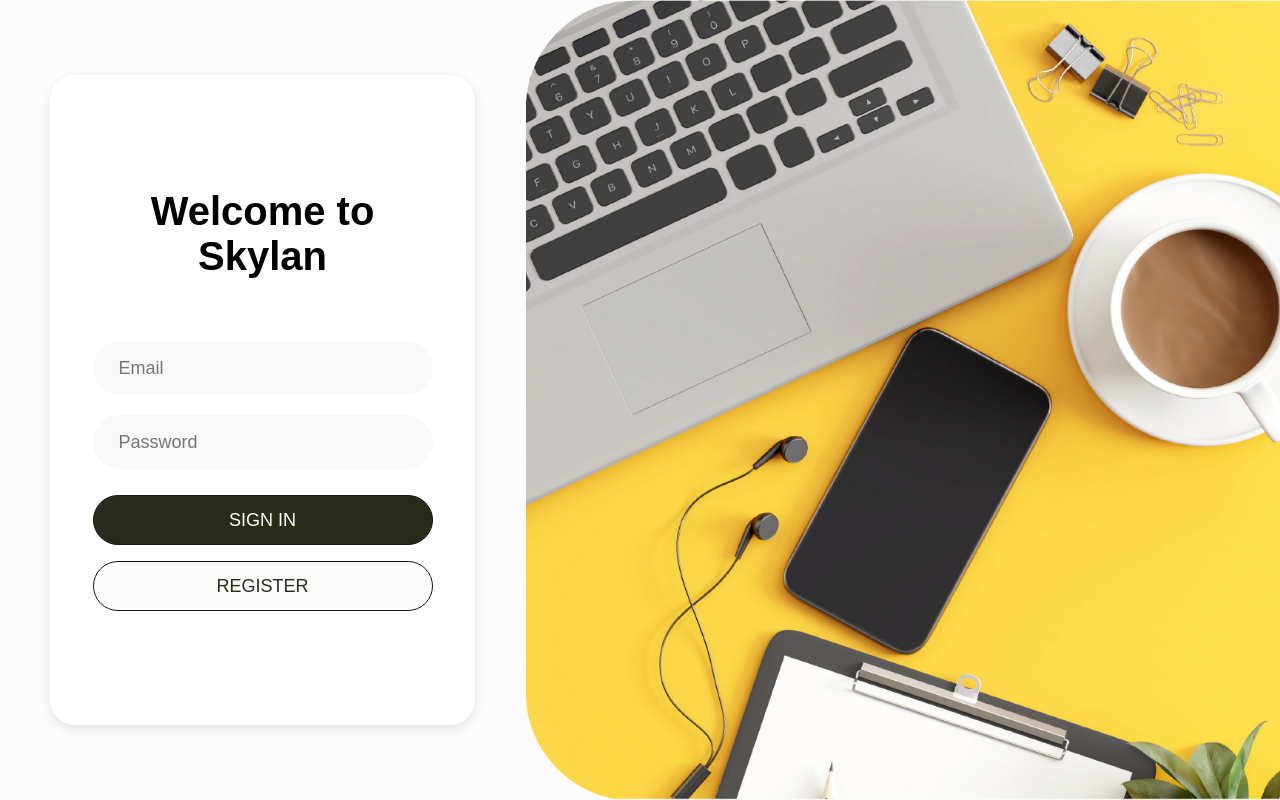
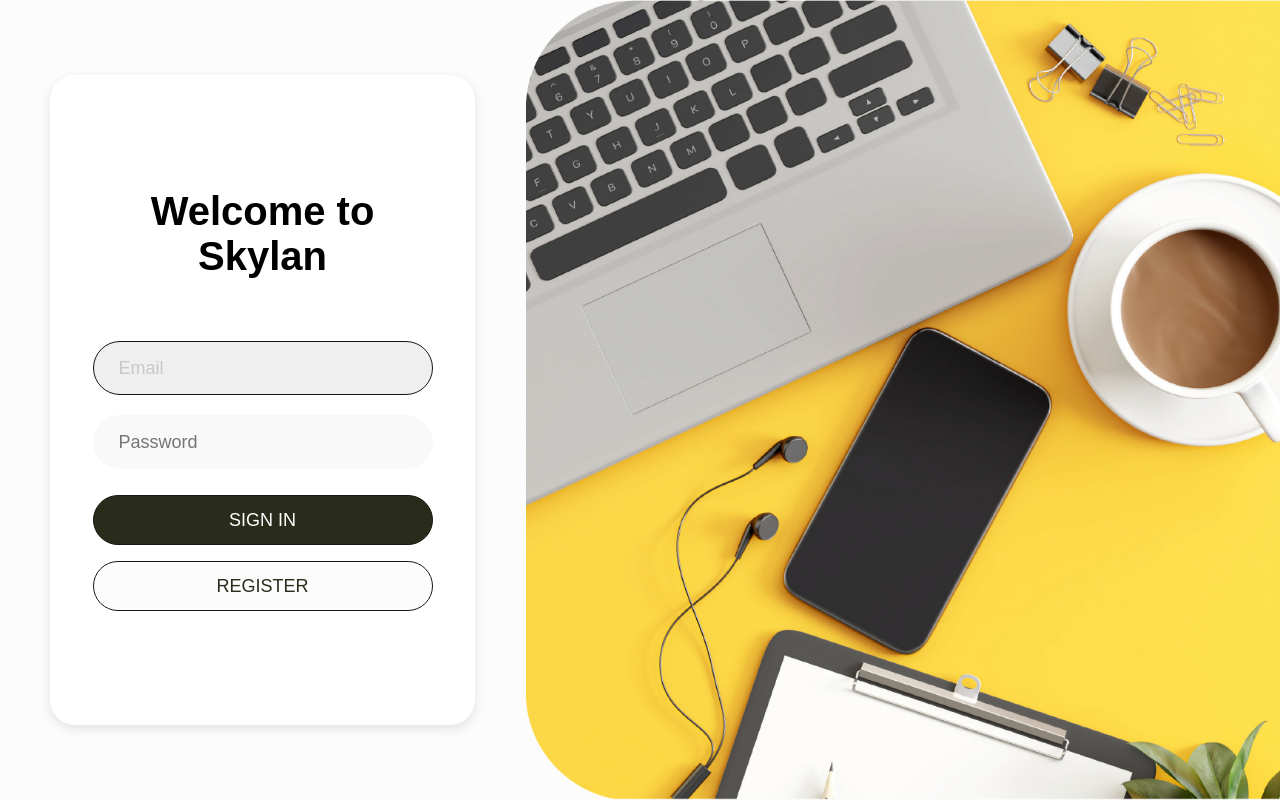
Before and after one commit to olof-sky/kanban-app, a React (Create React App) app in the folder frontend/: page / in a window 1280 px wide. Built offline with nearby package versions, Linux system fonts and the light colour scheme.

Commit message:
Add autofocus

```diff
--- a/frontend/src/views/LoginPage.js
+++ b/frontend/src/views/LoginPage.js
@@ -126,10 +126,10 @@ return (
           <h1>Welcome to Skylan</h1>
           <div className="inputs">
           { isEmailError[0] && email.length < 1 ? (
-            <input className="input-error" required value={email} placeholder={isEmailError[1]} type="email" onChange={(e)=> {
+            <input autoFocus className="input-error" required value={email} placeholder={isEmailError[1]} type="email" onChange={(e)=> {
               setEmail(e.target.value)}}/>
             ) : (
-            <input required value={email} placeholder="Email" type="email" onChange={(e)=> {
+            <input autoFocus required value={email} placeholder="Email" type="email" onChange={(e)=> {
               setEmail(e.target.value)}}/>
             )
           }
@@ -152,10 +152,10 @@ return (
           <div className="inputs">
             <h2>Sign up now</h2>
             { isFirstNameError[0] && firstName.length < 1 ? (
-              <input className="input-error" required value={firstName} placeholder={isFirstNameError[1]} type="text" onChange={(e)=> {
+              <input autoFocus className="input-error" required value={firstName} placeholder={isFirstNameError[1]} type="text" onChange={(e)=> {
                 setFirstName(e.target.value)}}/>
               ) : (
-              <input required value={firstName} placeholder="First name" type="text" onChange={(e)=> {
+              <input autoFocus required value={firstName} placeholder="First name" type="text" onChange={(e)=> {
                 setFirstName(e.target.value)}}/>
               )
             }
```
